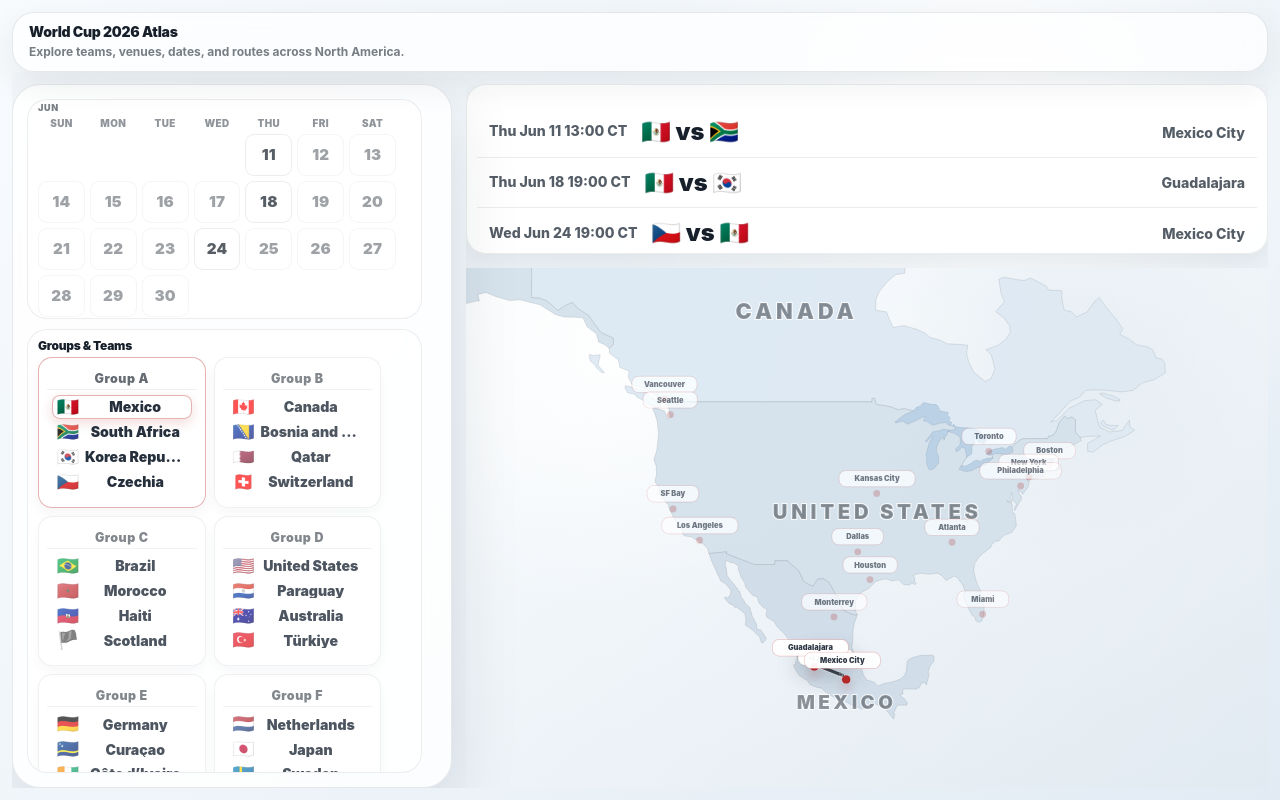
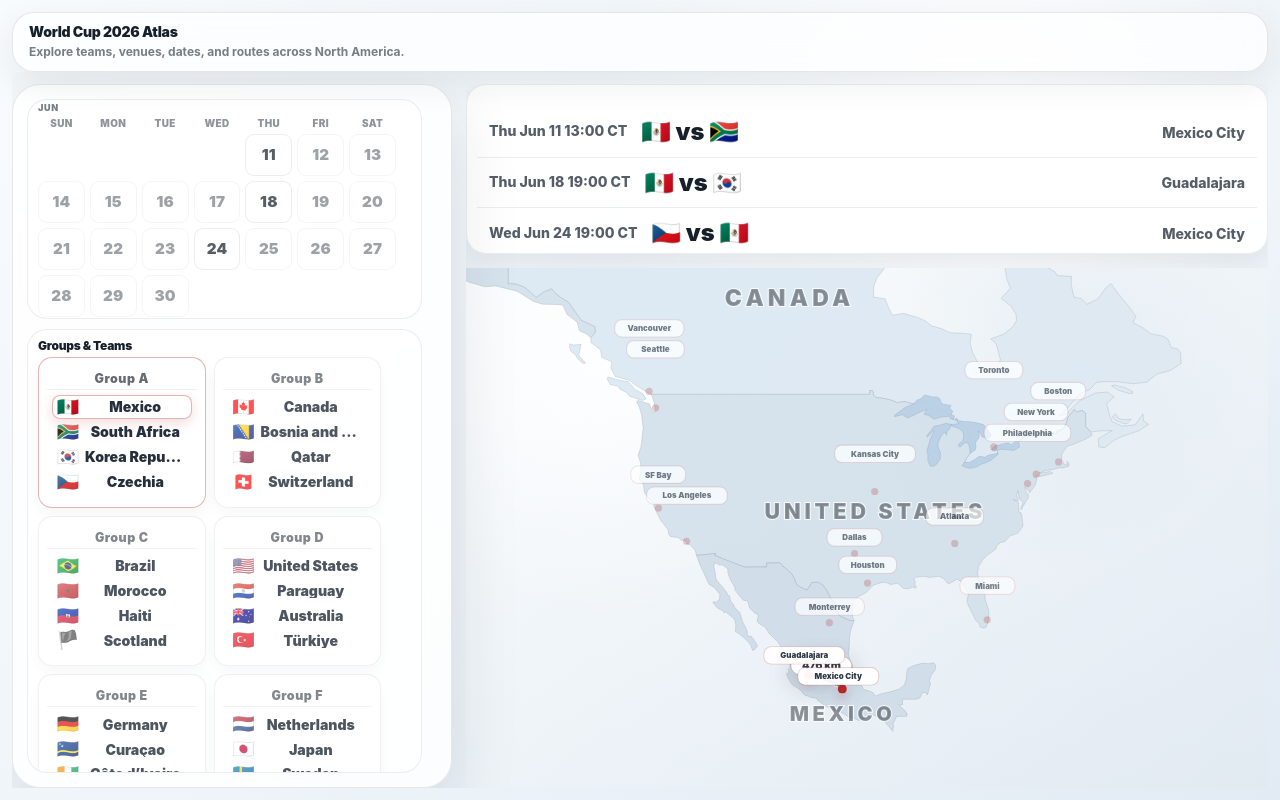
Before and after one commit to AudioStakes/world-cup-2026-atlas, a Preact app: page / in a window 1280 px wide. Built offline with nearby package versions, Linux system fonts and the light colour scheme.

Commit message:
Improve map zoom and venue label layout

```diff
--- a/src/features/explorer/mapViewport.ts
+++ b/src/features/explorer/mapViewport.ts
@@ -6,6 +6,13 @@ export const EXPLORER_MAP_VIEWBOX = {
 } as const;
 
 export type ExplorerMapViewBox = typeof EXPLORER_MAP_VIEWBOX;
+
+export const EXPLORER_MAP_DISPLAY_VIEWBOX: ExplorerMapViewBox = {
+  minX: 485,
+  minY: 282,
+  width: 790,
+  height: 678,
+} as const;
 
 export function isInsideExplorerMapViewBox(
   point: { readonly x: number; readonly y: number },
--- a/src/map-venue-marker-svg.css
+++ b/src/map-venue-marker-svg.css
@@ -22,8 +22,7 @@
   appearance: none;
   transition:
     opacity 140ms ease,
-    color 140ms ease,
-    transform 140ms ease;
+    color 140ms ease;
 }
 
 .venue-marker__dot {
@@ -54,7 +53,6 @@
 .venue-marker:focus-visible {
   color: var(--color-red);
   outline: none;
-  transform: translateY(-1px);
 }
 
 .venue-marker:focus-visible {
@@ -88,7 +86,6 @@
     inset 0 0 0 1px rgba(255, 255, 255, 0.5);
   color: rgba(23, 32, 42, 0.78);
   transition:
-    transform 140ms ease,
     opacity 140ms ease,
     box-shadow 140ms ease,
     background-color 140ms ease,
@@ -107,7 +104,6 @@
 
 .venue-marker:hover,
 .venue-marker:focus-visible {
-  transform: translate(-50%, -50%) scale(1.04);
   border-color: rgba(181, 31, 31, 0.22);
   box-shadow:
     0 12px 26px rgba(23, 32, 42, 0.16),
@@ -140,7 +136,6 @@
     0 16px 32px rgba(23, 32, 42, 0.18),
     0 0 0 2px rgba(181, 31, 31, 0.16),
     0 0 0 6px rgba(181, 31, 31, 0.08);
-  transform: translate(-50%, -50%) scale(1.07);
   z-index: 2;
 }
 
--- a/src/ui/components/MapView.tsx
+++ b/src/ui/components/MapView.tsx
@@ -1,5 +1,8 @@
 import { northAmericaMapBounds, northAmericaMapFeatures } from "../../data/northAmericaMapData";
-import { EXPLORER_MAP_VIEWBOX } from "../../features/explorer/mapViewport";
+import {
+  EXPLORER_MAP_DISPLAY_VIEWBOX,
+  type ExplorerMapViewBox,
+} from "../../features/explorer/mapViewport";
 import { createSvgPathsFromGeoGeometry } from "../../features/explorer/projectGeoPoint";
 import type {
   ExplorerAction,
@@ -14,7 +17,8 @@ type MapViewProps = {
 };
 
 export function MapView({ map, onAction }: MapViewProps) {
-  const viewBox = EXPLORER_MAP_VIEWBOX;
+  const viewBox = EXPLORER_MAP_DISPLAY_VIEWBOX;
+  const venueLabelLayouts = createVenueLabelLayouts(map.venueMarkers, viewBox);
 
   return (
     <section class="map-panel" aria-label="North America venue map">
@@ -86,8 +90,13 @@ export function MapView({ map, onAction }: MapViewProps) {
             </g>
           ))}
           <g class="venue-marker-layer" aria-label="Venue markers">
-            {map.venueMarkers.map((venue) => (
-              <VenueMarker key={venue.venueId} venue={venue} onAction={onAction} />
+            {map.venueMarkers.map((venue, index) => (
+              <VenueMarker
+                key={venue.venueId}
+                labelLayout={venueLabelLayouts[index]}
+                venue={venue}
+                onAction={onAction}
+              />
             ))}
           </g>
         </svg>
@@ -132,18 +141,12 @@ function MapBackground() {
 }
 
 type VenueMarkerProps = {
+  readonly labelLayout: VenueLabelLayout | undefined;
   readonly venue: VenueMarkerViewModel;
   readonly onAction: (action: ExplorerAction) => void;
 };
 
-function VenueMarker({ venue, onAction }: VenueMarkerProps) {
-  const labelWidth = Math.min(136, Math.max(76, venue.label.length * 8 + 24));
-  const labelX = clampMapLabelX(venue.position.x - labelWidth / 2, labelWidth);
-  const labelY =
-    venue.position.y - 34 > EXPLORER_MAP_VIEWBOX.minY
-      ? venue.position.y - 34
-      : venue.position.y + 18;
-
+function VenueMarker({ labelLayout, venue, onAction }: VenueMarkerProps) {
   function selectVenue() {
     onAction({ type: "selectVenue", venueId: venue.venueId });
   }
@@ -167,10 +170,19 @@ function VenueMarker({ venue, onAction }: VenueMarkerProps) {
           <span class="venue-marker__dot" aria-hidden="true" />
         </button>
       </foreignObject>
-      <g class="venue-marker__map-label" transform={`translate(${labelX} ${labelY})`}>
-        <rect class="venue-marker__label-bg" width={labelWidth} height="24" rx="10" />
-        <text class="venue-marker__label-text" x={labelWidth / 2} text-anchor="middle">
-          <tspan x={labelWidth / 2} y="16">
+      <g
+        class="venue-marker__map-label"
+        transform={`translate(${labelLayout?.x ?? venue.position.x} ${
+          labelLayout?.y ?? venue.position.y
+        })`}
+      >
+        <rect class="venue-marker__label-bg" width={labelLayout?.width ?? 76} height="24" rx="10" />
+        <text
+          class="venue-marker__label-text"
+          x={(labelLayout?.width ?? 76) / 2}
+          text-anchor="middle"
+        >
+          <tspan x={(labelLayout?.width ?? 76) / 2} y="16">
             {venue.label}
           </tspan>
         </text>
@@ -179,9 +191,106 @@ function VenueMarker({ venue, onAction }: VenueMarkerProps) {
   );
 }
 
-function clampMapLabelX(x: number, labelWidth: number): number {
-  const minX = EXPLORER_MAP_VIEWBOX.minX + 8;
-  const maxX = EXPLORER_MAP_VIEWBOX.minX + EXPLORER_MAP_VIEWBOX.width - labelWidth - 8;
+type VenueLabelLayout = {
+  readonly height: number;
+  readonly width: number;
+  readonly x: number;
+  readonly y: number;
+};
+
+const venueLabelHeight = 24;
+const venueLabelGap = 5;
+const venueLabelInset = 8;
+
+function createVenueLabelLayouts(
+  venues: readonly VenueMarkerViewModel[],
+  viewBox: ExplorerMapViewBox,
+): readonly VenueLabelLayout[] {
+  const layouts = venues.map((venue, index) => ({
+    index,
+    layout: createInitialVenueLabelLayout(venue, viewBox),
+  }));
+  const orderedLayouts = layouts
+    .slice()
+    .sort(
+      (left, right) =>
+        left.layout.y - right.layout.y ||
+        left.layout.x - right.layout.x ||
+        left.index - right.index,
+    );
+  const placedLayouts: VenueLabelLayout[] = [];
+
+  for (const item of orderedLayouts) {
+    let layout = item.layout;
+
+    for (const placedLayout of placedLayouts) {
+      if (doVenueLabelsOverlap(layout, placedLayout)) {
+        layout = {
+          ...layout,
+          y: placedLayout.y + placedLayout.height + venueLabelGap,
+        };
+      }
+    }
+
+    placedLayouts.push(layout);
+    item.layout = layout;
+  }
+
+  for (let index = placedLayouts.length - 1; index >= 0; index -= 1) {
+    const layout = placedLayouts[index];
+    if (!layout) {
+      continue;
+    }
+
+    const nextLayout = placedLayouts[index + 1];
+    const maxY = nextLayout
+      ? nextLayout.y - layout.height - venueLabelGap
+      : viewBox.minY + viewBox.height - layout.height - venueLabelInset;
+
+    if (layout.y > maxY) {
+      const adjustedLayout = { ...layout, y: maxY };
+      placedLayouts[index] = adjustedLayout;
+      const orderedLayout = orderedLayouts.find((item) => item.layout === layout);
+      if (orderedLayout) {
+        orderedLayout.layout = adjustedLayout;
+      }
+    }
+  }
+
+  return layouts.map(({ layout }) => layout);
+}
+
+function createInitialVenueLabelLayout(
+  venue: VenueMarkerViewModel,
+  viewBox: ExplorerMapViewBox,
+): VenueLabelLayout {
+  const labelWidth = Math.min(136, Math.max(76, venue.label.length * 8 + 24));
+  const preferredY = venue.position.y - venueLabelHeight - 10;
+  const fallbackY = venue.position.y + 18;
+
+  return {
+    height: venueLabelHeight,
+    width: labelWidth,
+    x: clampMapLabelX(venue.position.x - labelWidth / 2, labelWidth, viewBox),
+    y:
+      preferredY > viewBox.minY + venueLabelInset
+        ? preferredY
+        : Math.min(fallbackY, viewBox.minY + viewBox.height - venueLabelHeight - venueLabelInset),
+  };
+}
+
+function doVenueLabelsOverlap(left: VenueLabelLayout, right: VenueLabelLayout): boolean {
+  return (
+    left.x < right.x + right.width + venueLabelGap &&
+    left.x + left.width + venueLabelGap > right.x &&
+    left.y < right.y + right.height + venueLabelGap &&
+    left.y + left.height + venueLabelGap > right.y
+  );
+}
+
+function clampMapLabelX(x: number, labelWidth: number, viewBox: ExplorerMapViewBox): number {
+  const minX = viewBox.minX + venueLabelInset;
+  const maxX = viewBox.minX + viewBox.width - labelWidth - venueLabelInset;
 
   return Math.min(Math.max(x, minX), maxX);
 }
```
Also changed, not shown: 1 other file (tests, documents, lock files or other folders).
